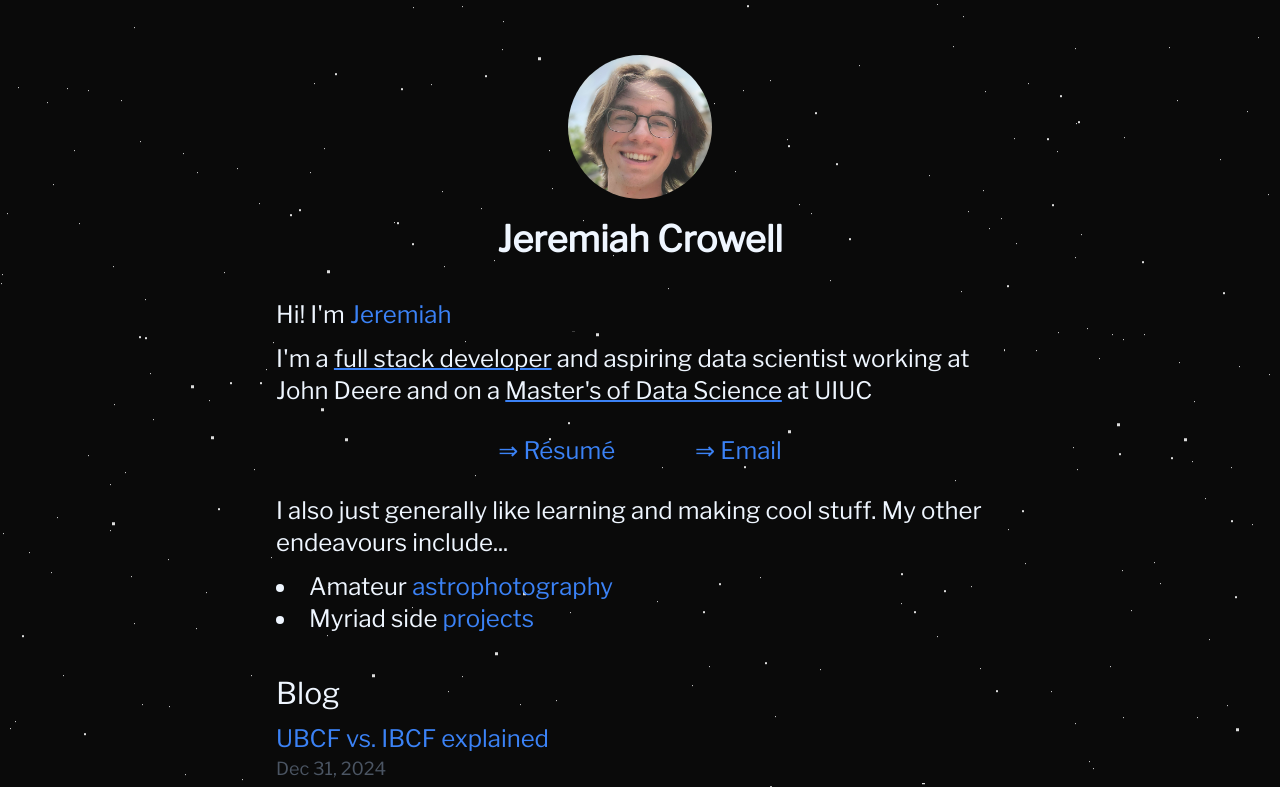
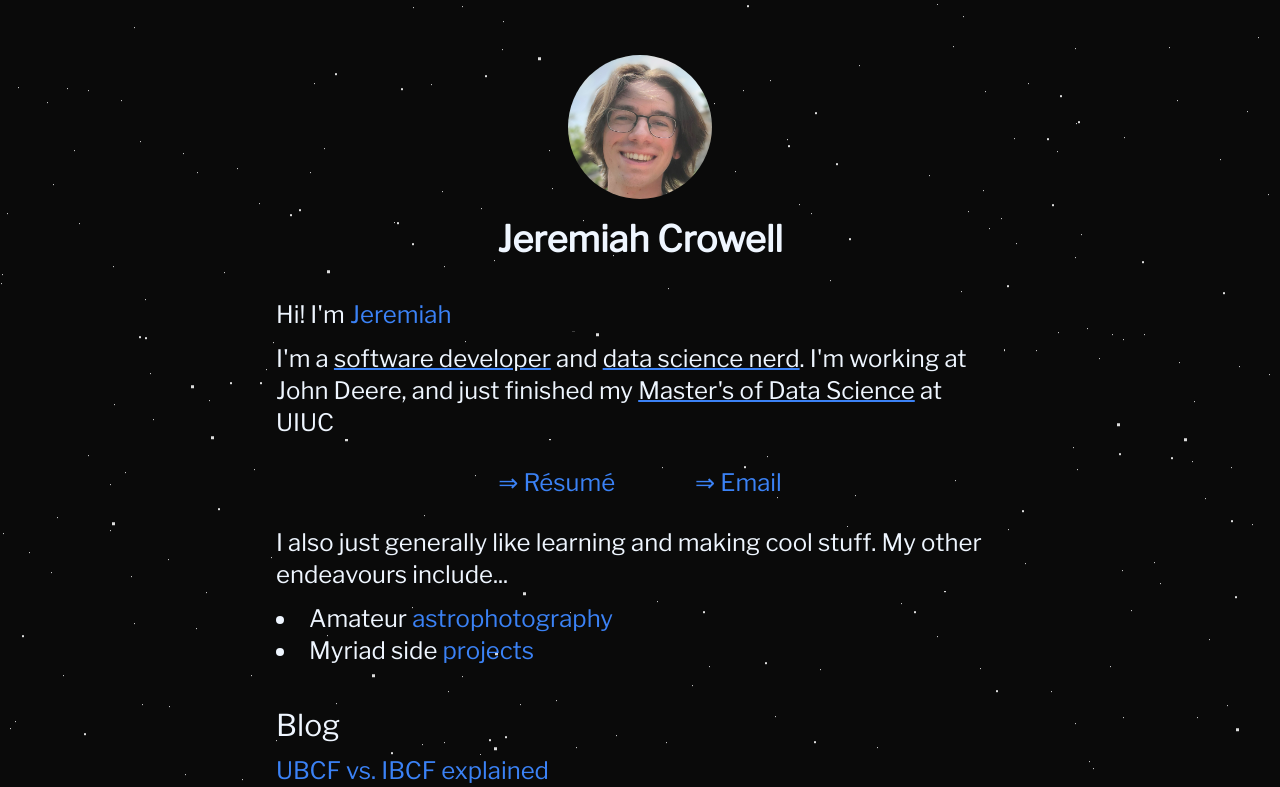
Before and after one commit to jcrowe6/website, a Next.js app: page / in a window 1280 px wide. Shown: the top 787 px of the page. Built offline with nearby package versions, Linux system fonts and the light colour scheme.

Commit message:
update homepage

```diff
--- a/pages/index.js
+++ b/pages/index.js
@@ -22,9 +22,8 @@ export default function Home({ allPostsData }) {
       </Head>
       <section className='text-xl md:text-2xl py-5 space-y-3'>
         <CycleName />
-        <p>I'm a <span className='underline underline-offset-1 decoration-blue-500'>full stack developer</span> and
-          aspiring data scientist
-          working at John Deere and on a <span className='underline underline-offset-1 decoration-blue-500'>Master's of Data Science</span> at UIUC </p>
+        <p>I'm a <span className='underline underline-offset-1 decoration-blue-500'>software developer</span> and <span className='underline underline-offset-1 decoration-blue-500'>data science nerd</span>.
+          I'm working at John Deere, and just finished my <span className='underline underline-offset-1 decoration-blue-500'>Master's of Data Science</span> at UIUC </p>
         <div className='py-4 flex justify-center space-x-20'>
           <Link className='cool-link' target='_blank' href="/jcrowell_resume.pdf">⇒ Résumé</Link>
           <Link className='cool-link' target='_blank' href="mailto:jeremiah.c2001@gmail.com">⇒ Email</Link>
```
